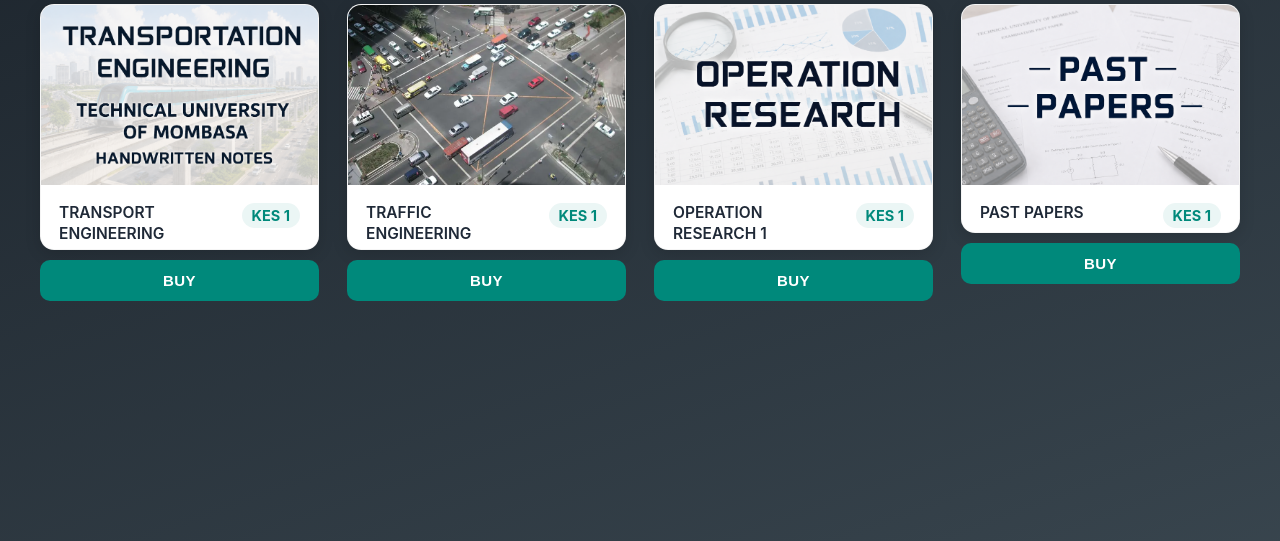
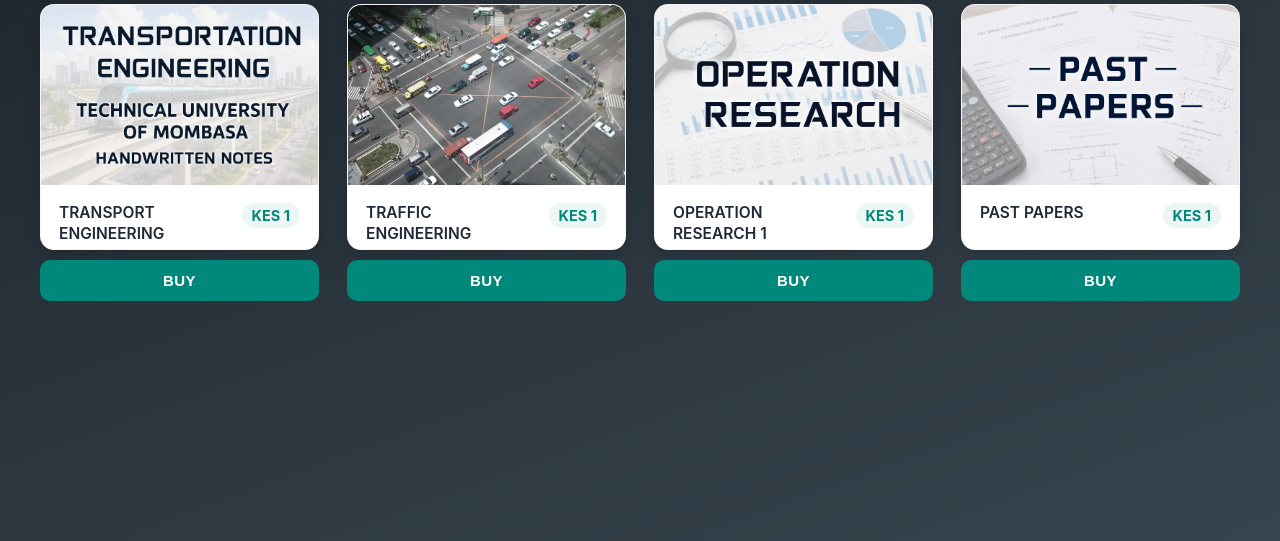
Before and after one commit to Alfie1653/ufunditools, a Flask app: page / in a window 1280 px wide. Shown: the part 162-703 px from the top of the page. Run offline with Flask 3, Linux system fonts and the light colour scheme; some libraries are stand-ins or nearby versions.

Commit message:
Updated style

```diff
--- a/static/style.css
+++ b/static/style.css
@@ -73,6 +73,11 @@ h1::after {
   gap: 28px;
 }
 
+.product-grid > div {
+  display: flex;
+  flex-direction: column;
+}
+
 /* ============================================
    Product Card
    ============================================ */
@@ -80,6 +85,7 @@ h1::after {
 .product-card {
   flex: 1;
   display: flex;
+  height: 100%;
   flex-direction: column;
   border-radius: var(--radius-lg);
   overflow: hidden;
@@ -112,9 +118,7 @@ h1::after {
   transition: transform 0.4s ease, opacity 0.3s ease;
 }
 
-.product-card:hover .preview img {
-  transform: scale(1.06);
-}
+
 
 .preview::after {
   content: "";
```
